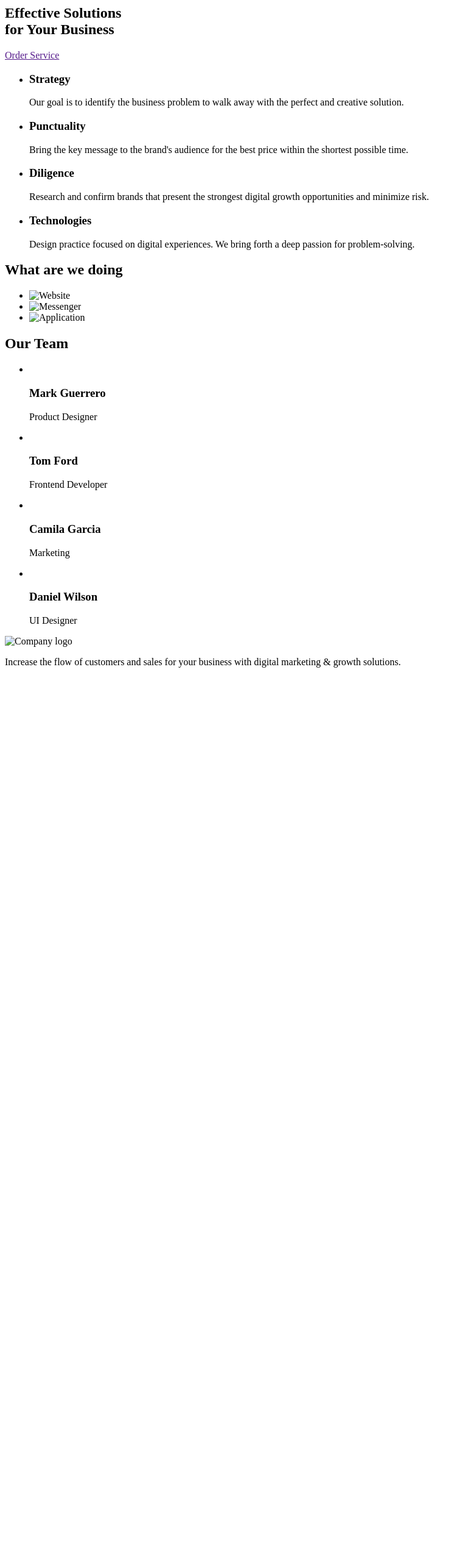
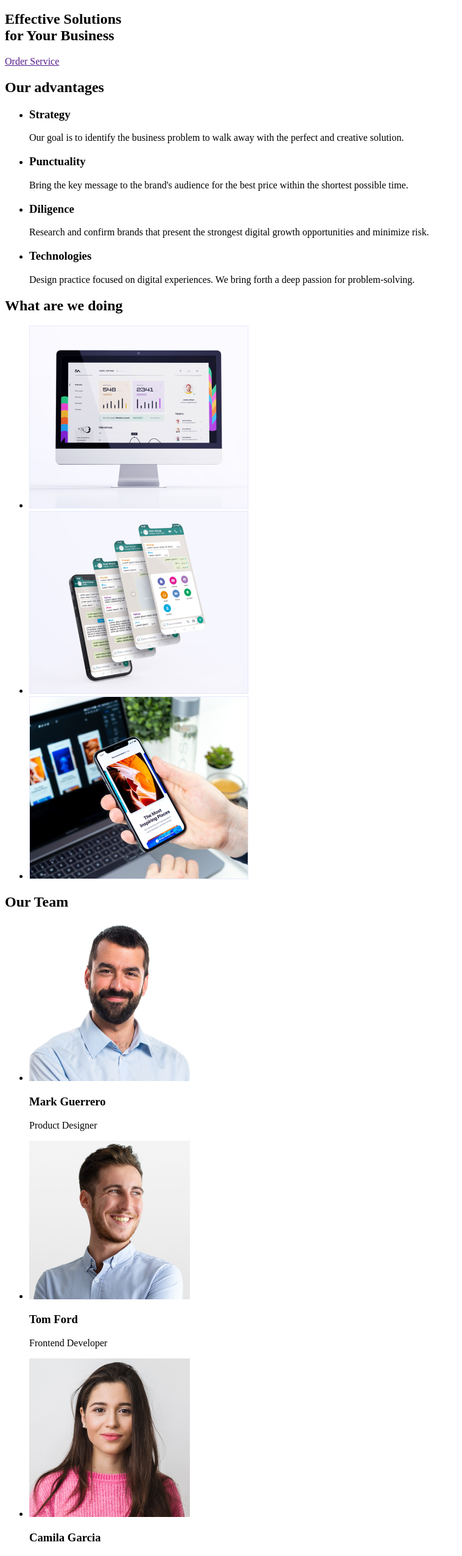
Before and after one commit to nelly0001/goit-markup-hw-01, a plain HTML site: page index.html in a window 1280 px wide. Shown: the part 160-2712 px from the top of the page at 61% size, without its empty margins (0-759 px from the left). Before the commit the page ends 1271 px from the top, so only its background shows below. Drawn offline with Linux system fonts and the light colour scheme.

Commit message:
third commit

```diff
--- a/index.html
+++ b/index.html
@@ -7,25 +7,25 @@
     <title>Web Studio</title>
 </head>
 <body>
+    <header>
         <nav>
-        <header>
             <a href="">
-                <img src="./images/Logo (1).png" alt="Company logo">
-            </a>
+                    <img src="./images/Logo (1).png" alt="Company logo"></a>
 
                 <ul>
                     <li><a href="./index.html">Studio</a></li>
                     <li><a href="./index.html">Portfolio</a></li>
                     <li><a href="./index.html">Contacts</a></li>
                 </ul>
+
             <address>
                 <ul>
-                <li><a href="">info@devstudio.com</a></li>
-                <li><a href="">+11 (000) 111-11-11</a></li>
+                    <li><a href="mailto:infodevstudio.com">info@devstudio.com</a></li>
+                    <li><a href="tel:+110001111111">+11 (000) 111-11-11</a></li>
                 </ul>
             </address>
+        </nav>
     </header>
-    </nav>
 
 <main>
     <section>
@@ -35,6 +35,7 @@
 
 
     <section>
+        <h2>Our advantages</h2>
         <ul>
             <li>
                 <h3>Strategy</h3>
@@ -59,9 +60,9 @@
     <section>
         <h2>What are we doing</h2>
         <ul>
-            <li><img src="./images/img 1.png" alt="Website" width="360px" ></li>
-            <li><img src="./images/img 2.png" alt="Messenger" width="360px"></li>
-            <li><img src="./images/img 3.png" alt="Application" width="360px"></li>
+            <li><img src="./images/img 1.jpg" alt="Website" width="360" ></li>
+            <li><img src="./images/img 2.jpg" alt="Messenger" width="360"></li>
+            <li><img src="./images/img 3.jpg" alt="Application" width="360"></li>
         </ul>
     </section>
 
@@ -69,22 +70,22 @@
         <h2>Our Team</h2>
         <ul>
             <li>
-                <img src="./images/person 1.png" alt="" width="264">
+                <img src="./images/person 1.jpg" alt="" width="264">
                 <h3>Mark Guerrero</h3>
                 <p>Product Designer</p>
             </li>
             <li>
-                <img src="./images/person 2.png" alt="" width="264">
+                <img src="./images/person 2.jpg" alt="" width="264">
                 <h3>Tom Ford</h3>
                 <p>Frontend Developer</p>
             </li>
             <li>
-                <img src="./images/person 3.png" alt="" width="264">
+                <img src="./images/person 3.jpg" alt="" width="264">
                 <h3>Camila Garcia</h3>
                 <p>Marketing</p>
             </li>
             <li>
-                <img src="./images/person 4.png" alt="" width="264">
+                <img src="./images/person 4.jpg" alt="" width="264">
                 <h3>Daniel Wilson</h3>
                 <p>UI Designer</p>
             </li>
@@ -94,7 +95,7 @@
 </body>
 
 <footer>
-    <img src="./images/Logo (1).png" alt="Company logo">
+    <button class="" type="button" ></button>
     <p>Increase the flow of customers and sales for your business with digital marketing & growth solutions.</p>
 </footer>
 </html>
```
Also changed, not shown: images/Logo (1).png (renamed from Logo (1).png), images/img 1.jpg (renamed from img 1.png), images/img 2.jpg (renamed from img 2.png), images/img 3.jpg (renamed from img 3.png), images/person 1.jpg (added), images/person 2.jpg (renamed from person 2.png), images/person 3.jpg (renamed from person 3.png), images/person 4.jpg (renamed from person 4.png). Lines whose indentation alone changed are shown as unchanged.
